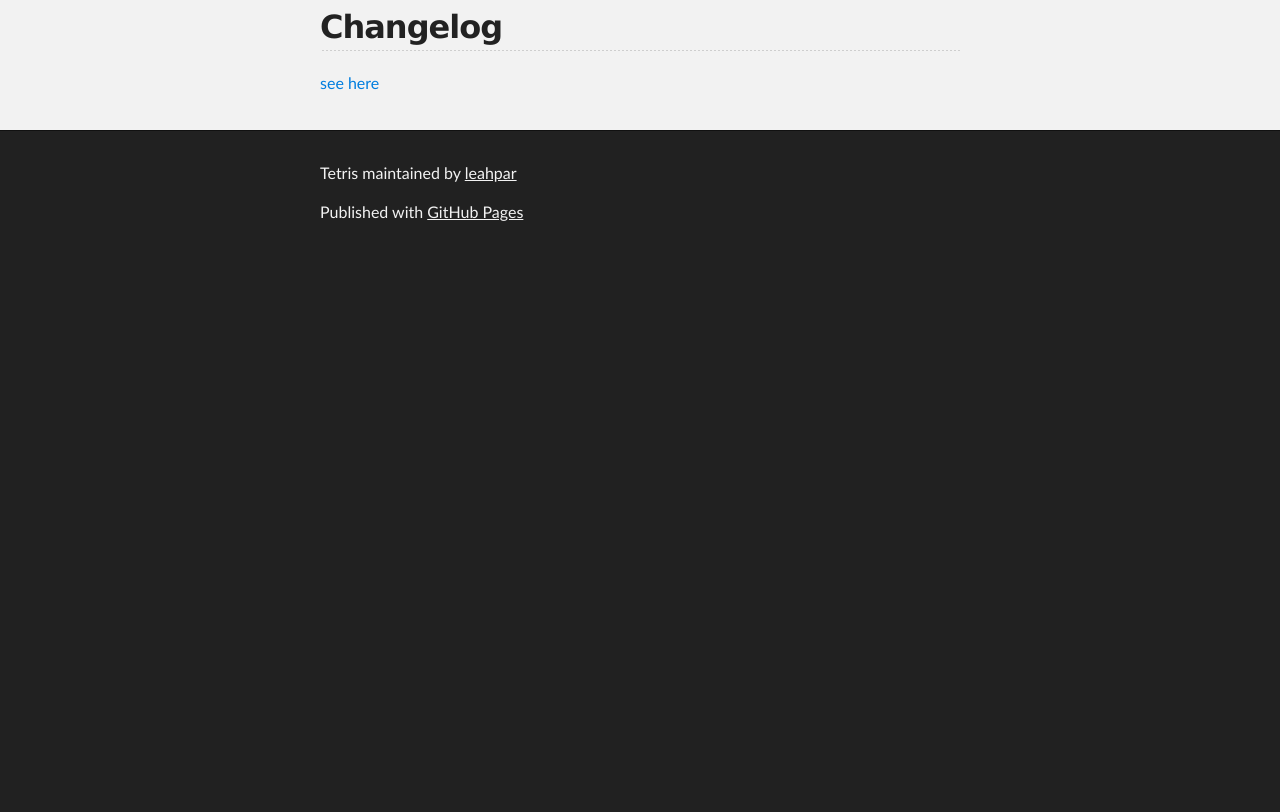
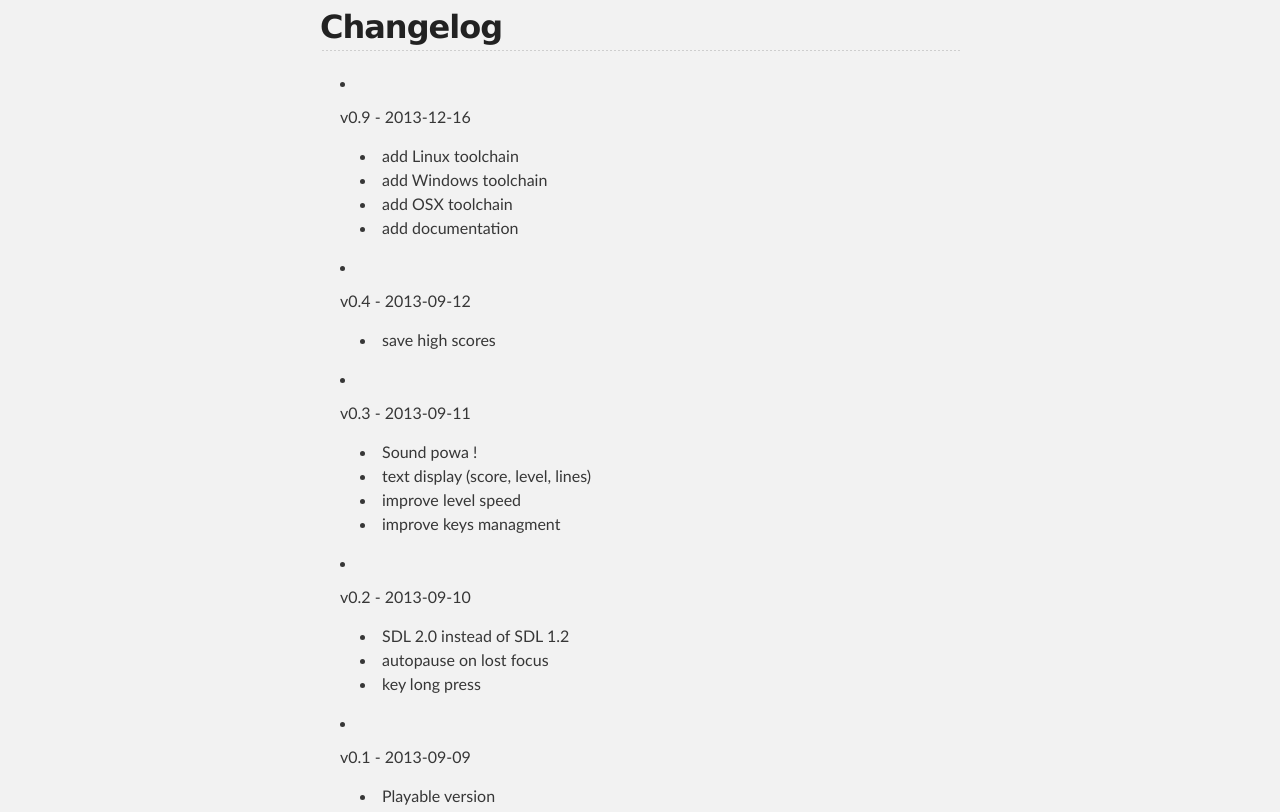
Before and after one commit to leahpar/Tetris, a plain HTML site: page index.html in a window 1280 px wide. Shown: the part 1611-2423 px from the top of the page. Before the commit the page ends 1870 px from the top, so only its background shows below. Drawn offline with Linux system fonts and the light colour scheme.

```diff
--- a/index.html
+++ b/index.html
@@ -4,7 +4,7 @@
   <head>
     <meta charset='utf-8' />
     <meta http-equiv="X-UA-Compatible" content="chrome=1" />
-    <meta name="description" content="Tetris : Yah, Tetris ! (C/SDL2)" />
+    <meta name="description" content="Tetris : A simple Tetris (C/SDL2)" />
 
     <link rel="stylesheet" type="text/css" media="screen" href="stylesheets/stylesheet.css">
 
@@ -19,7 +19,7 @@
           <a id="forkme_banner" href="https://github.com/leahpar/Tetris">View on GitHub</a>
 
           <h1 id="project_title">Tetris</h1>
-          <h2 id="project_tagline">Yah, Tetris ! (C/SDL2)</h2>
+          <h2 id="project_tagline">A simple Tetris (C/SDL2)</h2>
 
             <section id="downloads">
               <a class="zip_download_link" href="https://github.com/leahpar/Tetris/zipball/master">Download this project as a .zip file</a>
@@ -88,7 +88,51 @@
 <h2>
 <a name="changelog" class="anchor" href="#changelog"><span class="octicon octicon-link"></span></a>Changelog</h2>
 
-<p><a href="ChangeLog.md">see here</a></p>
+<ul>
+<li>
+<p>v0.9 - 2013-12-16</p>
+
+<ul>
+<li>add Linux toolchain</li>
+<li>add Windows toolchain</li>
+<li>add OSX toolchain</li>
+<li>add documentation</li>
+</ul>
+</li>
+<li>
+<p>v0.4 - 2013-09-12</p>
+
+<ul>
+<li>save high scores</li>
+</ul>
+</li>
+<li>
+<p>v0.3 - 2013-09-11</p>
+
+<ul>
+<li>Sound powa !</li>
+<li>text display (score, level, lines)</li>
+<li>improve level speed</li>
+<li>improve keys managment</li>
+</ul>
+</li>
+<li>
+<p>v0.2 - 2013-09-10</p>
+
+<ul>
+<li>SDL 2.0 instead of SDL 1.2</li>
+<li>autopause on lost focus</li>
+<li>key long press</li>
+</ul>
+</li>
+<li>
+<p>v0.1 - 2013-09-09</p>
+
+<ul>
+<li>Playable version</li>
+</ul>
+</li>
+</ul>
       </section>
     </div>
 
```
Also changed, not shown: params.json (+1 -1 lines).
